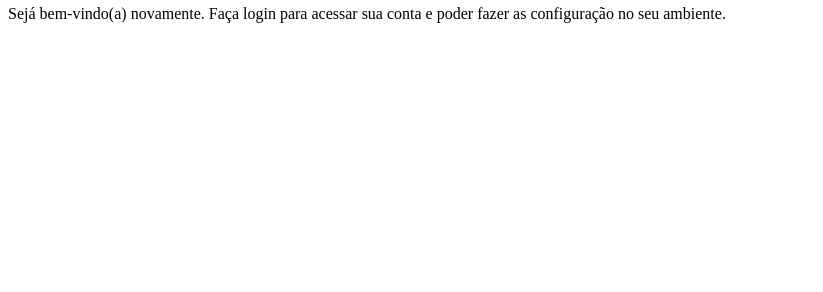
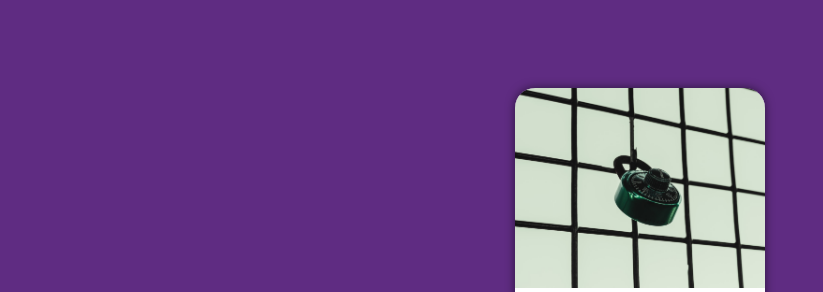
Before and after one commit to BrunoodaSilva/projeto-login, a plain HTML site: page index.html in a window 1280 px wide. Shown: the part 62-354 px from the top of the page, without its empty margins (0-823 px from the left). Drawn offline with Linux system fonts and the light colour scheme.

Commit message:
comocei a trabalhar no login

```diff
--- a/estilos/style.css
+++ b/estilos/style.css
@@ -5,3 +5,41 @@
     verde: #49a09d
     lilás: #5f2c82
 */
+
+*{
+    font-family: system-ui, -apple-system, BlinkMacSystemFont, 'Segoe UI', Roboto, Oxygen, Ubuntu, Cantarell, 'Open Sans', 'Helvetica Neue', sans-serif;
+    padding: 0px;
+    margin: 0px;
+    box-sizing: border-box;
+}
+body, html{
+    position: relative;
+    background-color:#5f2c82 ;
+    height: 100vh;
+    width: 100vw;
+}
+main{
+    height: 100vh;
+    width: 100vw;
+}
+section#login{
+    position: absolute;
+    top: 50%;
+    left: 50%;
+    transform: translate(-50%, -50%);
+    overflow: hidden;
+    background-color:white ;
+    width: 250px;
+    height: 500px;
+    border-radius: 20px;
+    box-shadow: 0px 0px 10px rgba(0, 0, 0, 0.541);
+}
+section >div#imagem{
+    background: #5f2c82 url(../imagens/pexels-alteredsnaps-15049667.jpg) ;
+    background-size: cover;
+    height: 200px;
+}
+section > div#formulario{
+    padding: 10px;
+
+}
```
Also changed, not shown: imagens/pexels-alteredsnaps-15049667.jpg (added).
